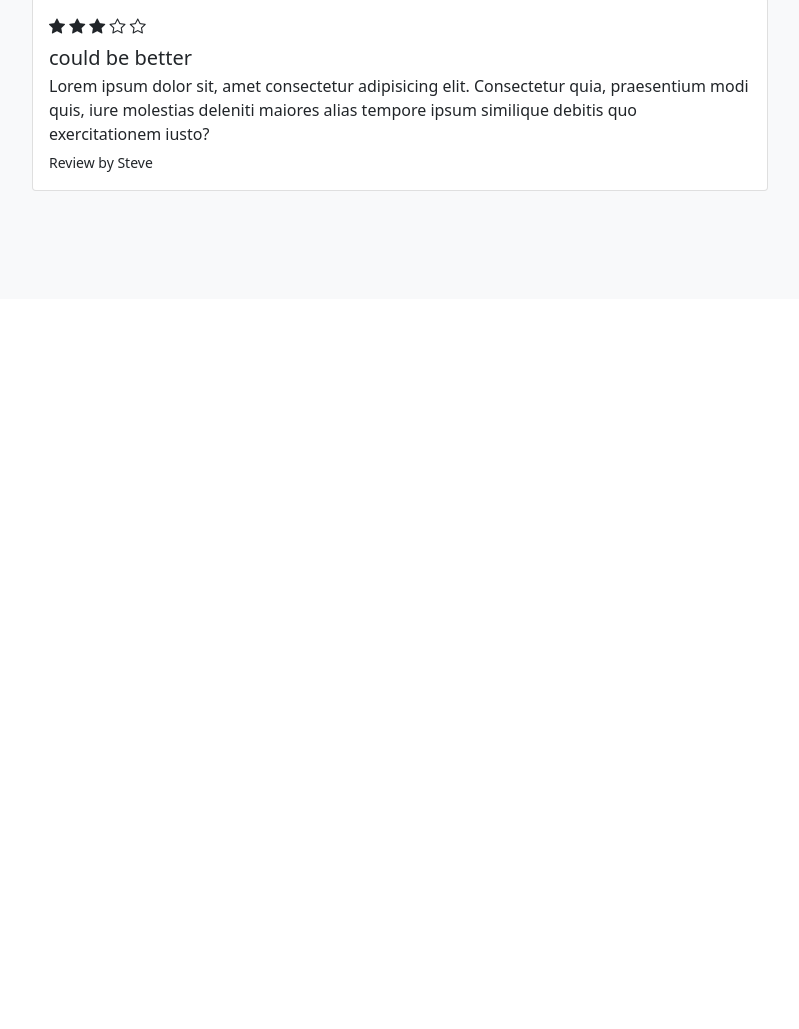
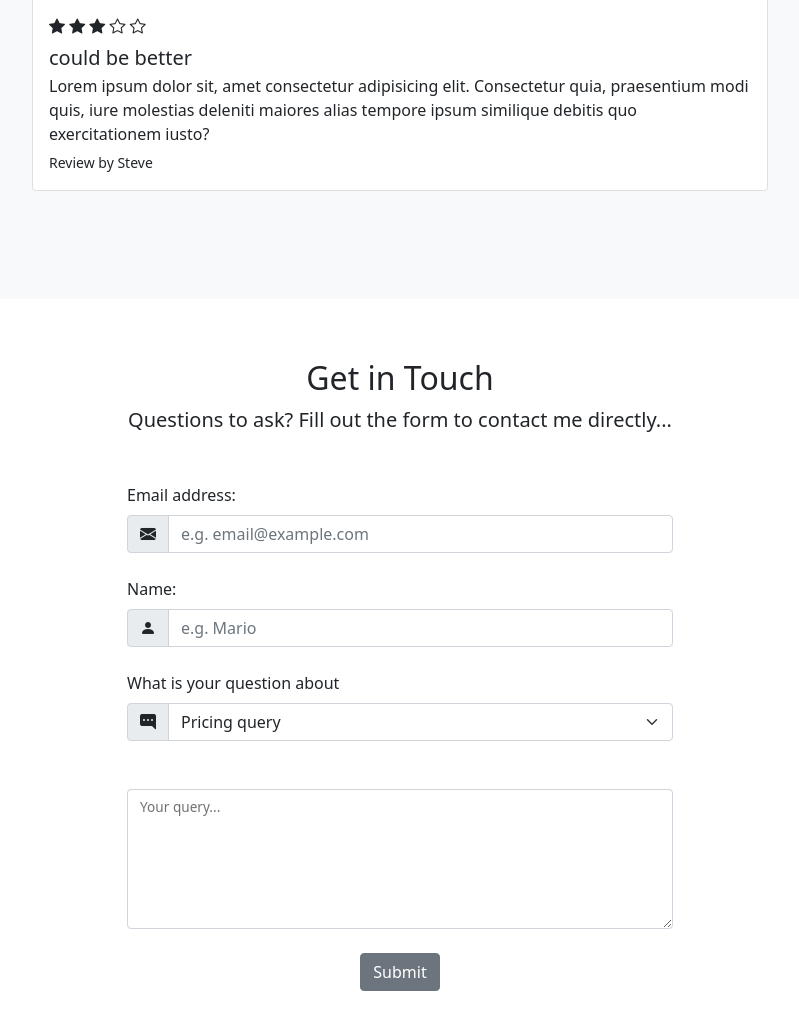
Before and after one commit to Kredin/bootstrap-project, a website: page index.html in a window 1280 px wide. Shown: the part 3202-4231 px from the top of the page, without its empty margins (240-1039 px from the left). Before the commit the page ends 3501 px from the top, so only its background shows below. Drawn offline with nearby package versions, Linux system fonts and the light colour scheme.

Commit message:
Get in touch completed in index.html

```diff
--- a/index.html
+++ b/index.html
@@ -297,6 +297,63 @@
     </section>
 
     <!-- contact form -->
+    <section id="contact">
+        <div class="container-lg">
+            <div class="text-center">
+                <h2>Get in Touch</h2>
+                <p class="lead">Questions to ask? Fill out the form to contact me directly...</p>
+            </div>
+
+            <div class="row justify-content-center my-5">
+
+                <div class="col-lg-6">
+                    <form>
+                        <label for="email" class="form-label">Email address:</label>
+                        <div class="mb-4 input-group">
+                            <span class="input-group-text">
+                                <i class="bi bi-envelope-fill"></i>
+                            </span>
+                            <input type="email" class="form-control" id="email" placeholder="e.g. email@example.com">
+                        </div>
+
+
+                        <label for="name" class="form-label">Name:</label>
+                        <div class="input-group mb-4">
+                            <span class="input-group-text">
+                                <i class="bi bi-person-fill"></i>
+                            </span>
+                            <input type="text" class="form-control" id="name" placeholder="e.g. Mario">
+                        </div>
+
+
+                        <label for="subject" class="form-label">What is your question about</label>
+                        <div class="input-group mb-4">
+                            <span class="input-group-text">
+                                <i class="bi bi-chat-right-dots-fill"></i>
+                            </span>
+                            <select id="subject" class="form-select">
+                                <option value="pricing" selected>Pricing query</option>
+                                <option value="content">Content query</option>
+                                <option value="other">Other query</option>
+                            </select>
+                        </div>
+
+                        <div class="form-floating mb-4 mt-5">
+                            <textarea id="query" class="form-control" style="height: 140px;"></textarea>
+                            <label for="query">Your query...</label>
+                        </div>
+
+                        <div class="mb-4 text-center">
+                            <button type="sumbit" class="btn btn-secondary">Submit</button>
+                        </div>
+
+                    </form>
+                </div>
+
+            </div>
+        </div>
+    </section>
+
 
 
     <script src="https://cdn.jsdelivr.net/npm/bootstrap@5.0.2/dist/js/bootstrap.bundle.min.js" integrity="sha384-MrcW6ZMFYlzcLA8Nl+NtUVF0sA7MsXsP1UyJoMp4YLEuNSfAP+JcXn/tWtIaxVXM" crossorigin="anonymous"></script>
```
